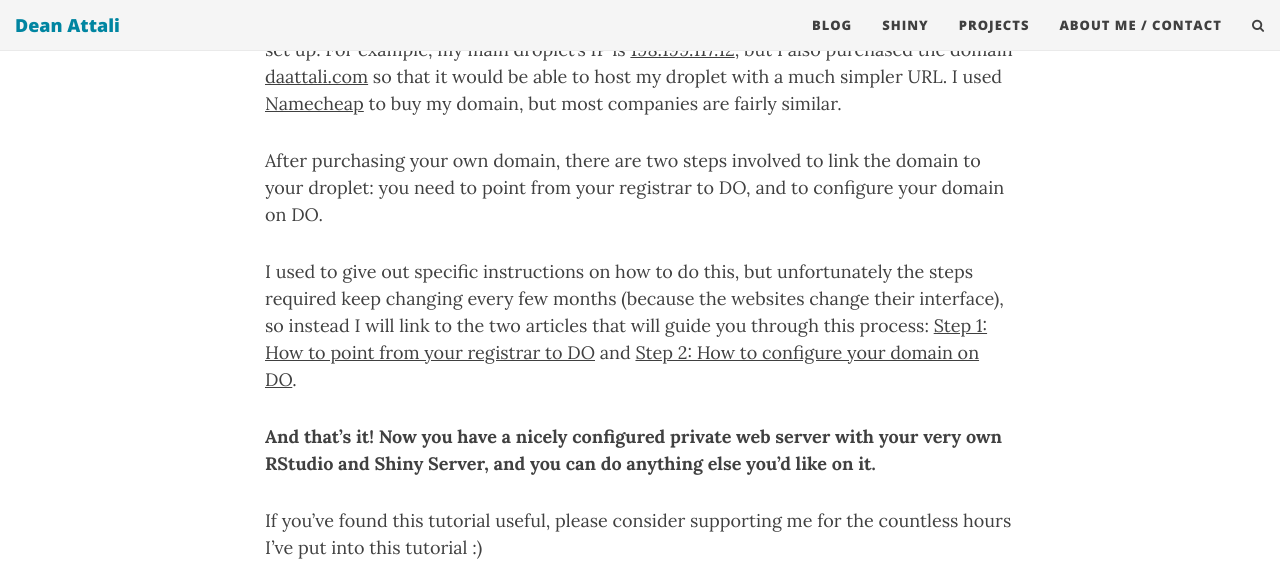
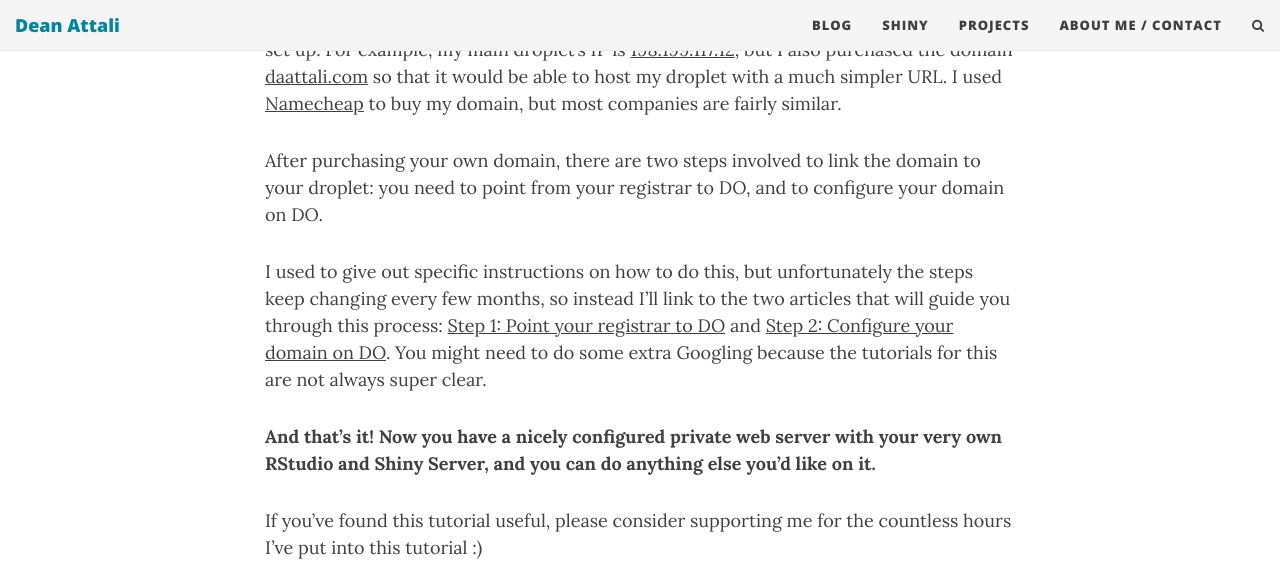
Before and after one commit to daattali/daattali.github.io, a Jekyll site: the page built from _posts/2015-05-09-setup-rstudio-shiny-server-digital-ocean.md, in a window 1280 px wide and 900 px high, scrolled down 16958 px, cut to the strip 0-587 px from the top of the window. Built offline with Jekyll 4.4.1, drawn with Linux system fonts in a browser that asks for light colours; nearby versions of some CDN libraries; comment, search, counter and statistics services are not loaded.

Commit message:
shiny server tutorial: update links

```diff
--- a/_posts/2015-05-09-setup-rstudio-shiny-server-digital-ocean.md
+++ b/_posts/2015-05-09-setup-rstudio-shiny-server-digital-ocean.md
@@ -371,7 +371,7 @@ If you have a custom domain that you want to host your droplet on, that's not to
 
 After purchasing your own domain, there are two steps involved to link the domain to your droplet: you need to point from your registrar to DO, and to configure your domain on DO.
 
-I used to give out specific instructions on how to do this, but unfortunately the steps required keep changing every few months (because the websites change their interface), so instead I will link to the two articles that will guide you through this process: [Step 1: How to point from your registrar to DO](https://www.digitalocean.com/community/tutorials/how-to-point-to-digitalocean-nameservers-from-common-domain-registrars#registrar-namecheap) and [Step 2: How to configure your domain on DO](https://www.digitalocean.com/community/tutorials/how-to-set-up-a-host-name-with-digitalocean).
+I used to give out specific instructions on how to do this, but unfortunately the steps keep changing every few months, so instead I'll link to the two articles that will guide you through this process: [Step 1: Point your registrar to DO](https://www.digitalocean.com/community/tutorials/how-to-point-to-digitalocean-nameservers-from-common-domain-registrars#registrar-namecheap) and [Step 2: Configure your domain on DO](https://www.digitalocean.com/docs/networking/dns/how-to/add-domains/). You might need to do some extra Googling because the tutorials for this are not always super clear.
 
 **And that's it! Now you have a nicely configured private web server with your very own RStudio and Shiny Server, and you can do anything else you'd like on it.**
 
```
